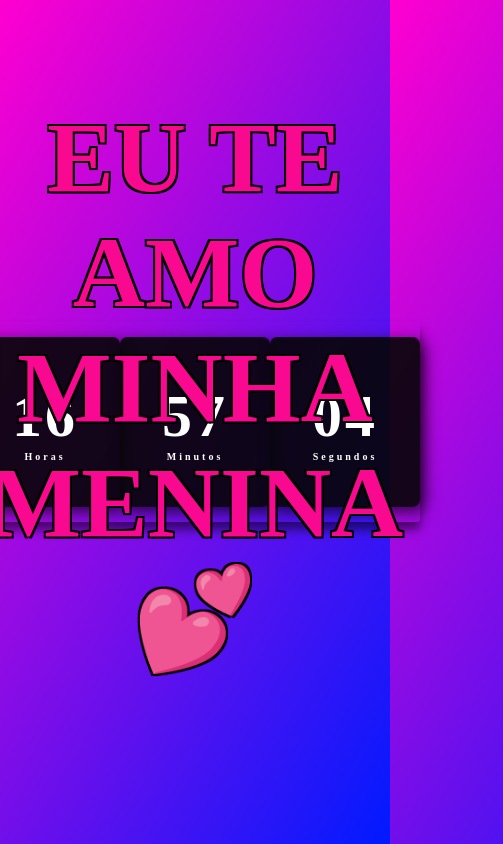
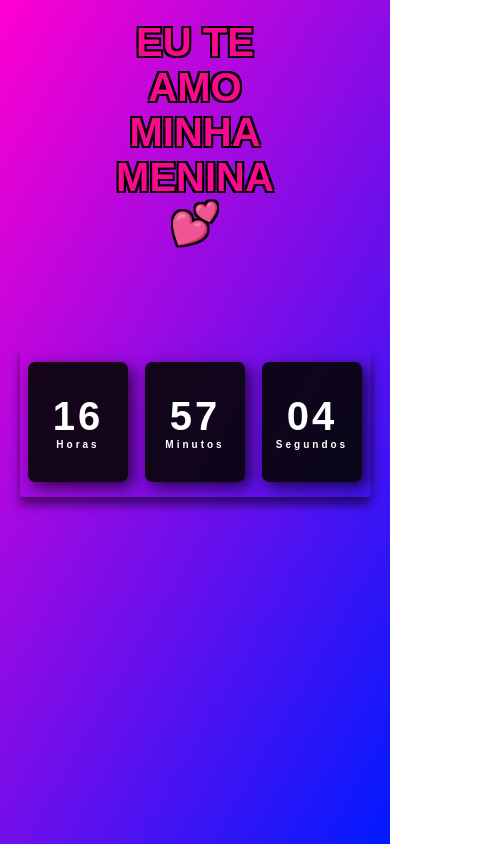
Before and after one commit to alberijunior30/relogio-digital, a plain HTML site: page index.html in a window 390 px wide. Shown: the whole page, 503 px wide, since content can reach past the window. Drawn offline with Linux system fonts and the light colour scheme; a web font is replaced by a local one.

Commit message:
Add files via upload

```diff
--- a/assets/css/style.css
+++ b/assets/css/style.css
@@ -1,10 +1,9 @@
 @import url('https://fonts.googleapis.com/css2?family=Playwrite+IT+Moderna:wght@100..400&display=swap');
 
-*{
+* {
     margin: 0;
     padding: 0;
-    font-family: 'Playrite IT Moderna';
-
+    font-family: 'Playrite IT Moderna', sans-serif;
 }
 
 body {
@@ -13,8 +12,11 @@ body {
     display: flex;
     align-items: center;
     justify-content: center;
+    flex-direction: column;
+    text-align: center;
 }
 
+/* Relógio */
 .Relógio {
     display: flex;
     align-items: center;
@@ -24,7 +26,6 @@ body {
     background: transparent;
     border-radius: 3px;
     box-shadow: 0px 8px 10px rgba(0, 0, 0, .5);
-
 }
 
 .Relógio div {
@@ -40,8 +41,6 @@ body {
     box-shadow: 5px 5px 15px rgba(0, 0, 0, .7);
     border-radius: 7px;
     letter-spacing: 3px;
-
-
 }
 
 .Relógio span {
@@ -53,19 +52,49 @@ body {
     font-size: 10px;
 }
 
+/* Mensagem "Eu te amo" */
 .euteamo {
-    position: absolute;
-    top: 0;
-    left: 100;
+    position: fixed;
+    top: 10px;
+    left: 50%;
+    transform: translateX(-50%);
     background-color: transparent;
     color: rgb(249, 8, 144);
-    padding: 100px;
-    text-align: center;
+    padding: 20px;
     font-weight: bold;
-    font-size: 100px;
+    font-size: 80px;
     text-shadow:
-        -2px -2px 0 black,
-         2px -2px 0 black,
-        -2px  2px 0 black,
-         2px  2px 0 black;
+        -3px -3px 0 black,
+         3px -3px 0 black,
+        -3px  3px 0 black,
+         3px  3px 0 black;
+    z-index: 1000;
 }
+
+/* 📱 Responsividade para celular */
+@media (max-width: 600px) {
+    .Relógio {
+        width: 90%;
+        height: 150px;
+    }
+
+    .Relógio div {
+        width: 100px;
+        height: 120px;
+        font-size: 40px;
+    }
+
+    .Relógio span {
+        font-size: 40px;
+    }
+
+    .euteamo {
+        font-size: 40px;
+        padding: 10px;
+        text-shadow:
+            -2px -2px 0 black,
+             2px -2px 0 black,
+            -2px  2px 0 black,
+             2px  2px 0 black;
+    }
+}
```
